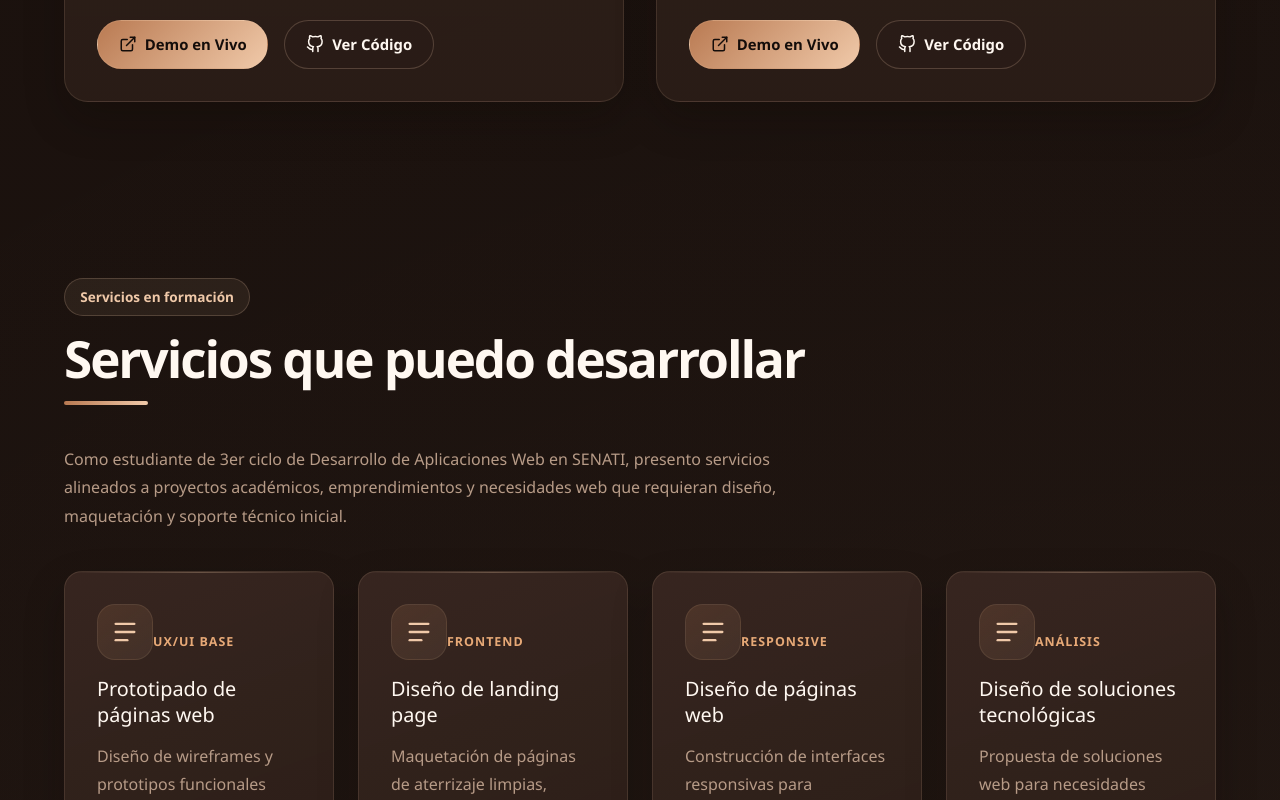
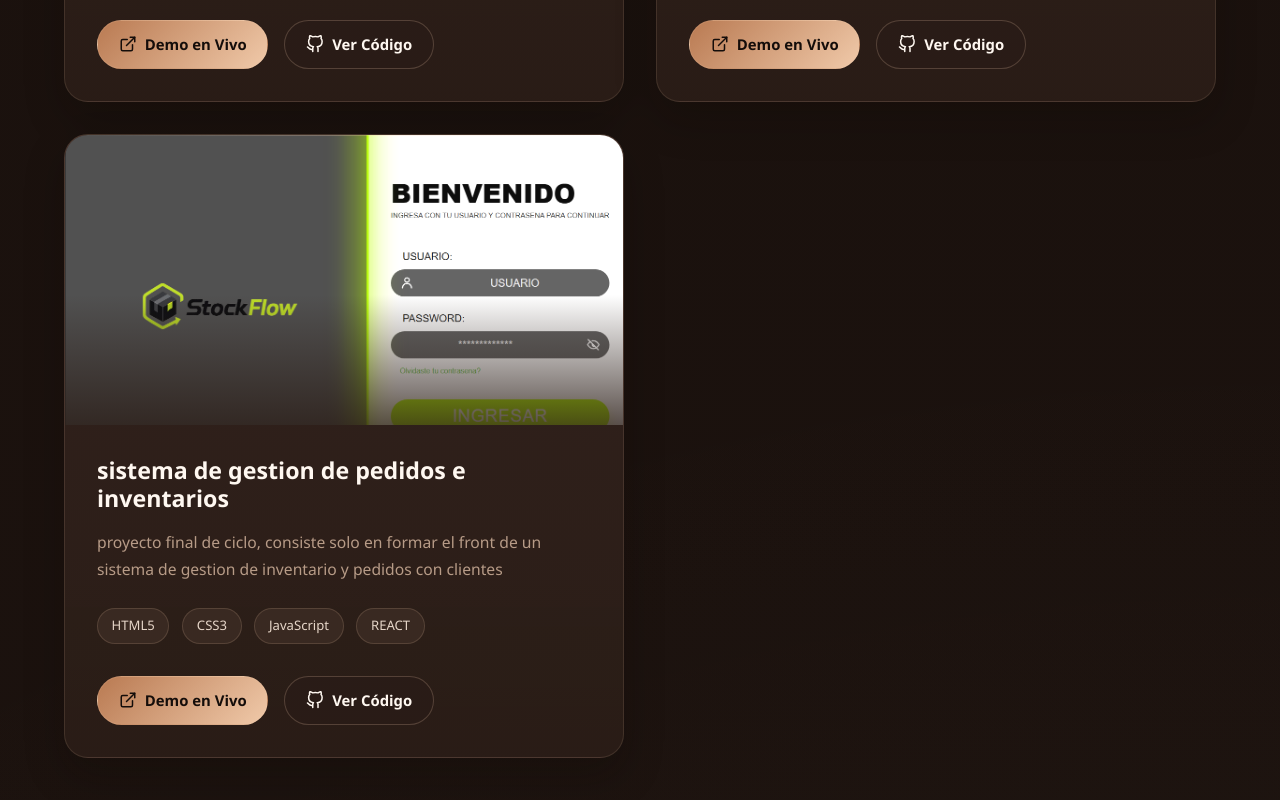
Before and after one commit to johan-vega/Portafolio-Vega, a React (Vite) app: page / in a window 1280 px wide. Shown: the part 7580-8380 px from the top of the page. Built offline with nearby package versions, Linux system fonts and the light colour scheme.

Commit message:
se subio nuevo proyecto llamado app inventario

```diff
--- a/src/components/Proyectos/Proyectos.jsx
+++ b/src/components/Proyectos/Proyectos.jsx
@@ -5,6 +5,7 @@ import matricula from '../../assets/matricula.png';
 import scc from '../../assets/scc.png';
 import vendefacil from '../../assets/vendefacil.png';
 import ClafioPeru from '../../assets/ClafioPeru.png';
+import appinventario from '../../assets/appinventario.png';
 
 const Proyectos = () => {
     const proyectosData = [
@@ -59,7 +60,17 @@ const Proyectos = () => {
             titulo: 'Tienda Virtual de emprendimiento de Ropa Oversize',
             descripcion: 'Tienda virtual para la venta de ropa oversize, con catálogo de productos y gestion de pedidos, panel de administrador, sistema Front y Backend, implementado orginalmente con react y Laravel, pero unificado en un solo proyecto en Laravel para facilitar su despliegue en hosting gratuito.',
             tecnologias: ['HTML5', 'CSS3', 'JavaScript', 'REACT', 'Laravel', 'MySQL'],
-            linkDemo: 'https://clafioperu.freedev.app/?i=1',
+            linkDemo: 'https://clafioperu.freedev.app/?i=1'
+
+        },
+        {
+            id: 7,
+            imagen: appinventario,
+            titulo: 'sistema de gestion de pedidos e inventarios',
+            descripcion: 'proyecto final de ciclo, consiste solo en formar el front de un sistema de gestion de inventario y pedidos con clientes',
+            tecnologias: ['HTML5', 'CSS3', 'JavaScript', 'REACT'],
+            linkDemo: 'https://app-inventario-iota.vercel.app/',
+            linkCodigo: 'https://github.com/johan-vega/app_inventario'
 
         }
     ];
```
Also changed, not shown: src/assets/appinventario.png (added), 1 other file (tests, documents, lock files or other folders).
